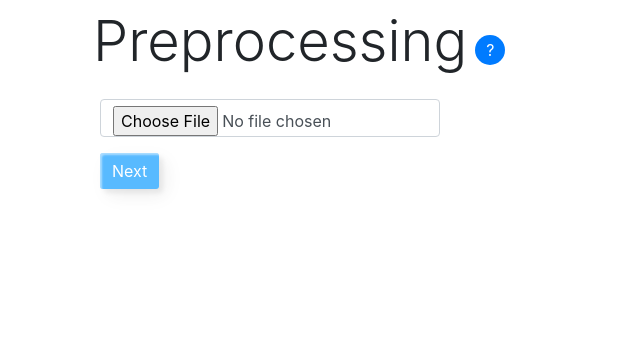
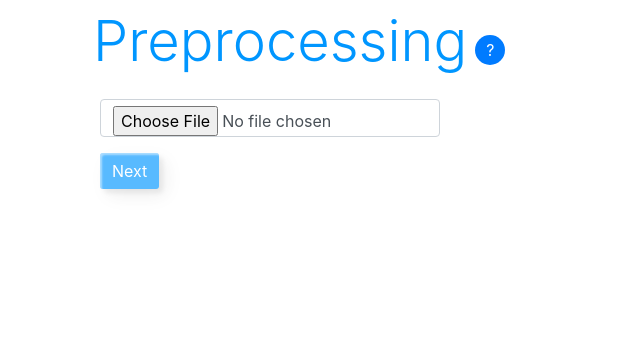
Before and after one commit to akshay-rajan/expertsystem, a Django app: page /preprocessing in a window 1280 px wide. Shown: the part 90-430 px from the top of the page, without its empty margins (0-640 px from the left). Run offline with Django 5.2, Linux system fonts and the light colour scheme; some libraries are stand-ins or nearby versions.

Commit message:
Change preprocessing color

```diff
--- a/main/static/main/css/preprocessing.css
+++ b/main/static/main/css/preprocessing.css
@@ -1,3 +1,6 @@
+.title {
+  color: rgb(0, 150, 255)!important;
+}
 .guide-button {
     background-color: #007BFF;
     color: white;
--- a/main/templates/main/preprocessing.html
+++ b/main/templates/main/preprocessing.html
@@ -10,7 +10,7 @@
 <div class="fade-in">
 
   <div class="d-flex align-items-center">
-    <h2 class="m-2 mb-4 display-4" style="display: inline;">Preprocessing</h2>
+    <h2 class="m-2 mb-4 display-4 title" style="display: inline;">Preprocessing</h2>
     <button class="guide-button" onclick="toggleGuide()">?</button>
   </div>
 
```
